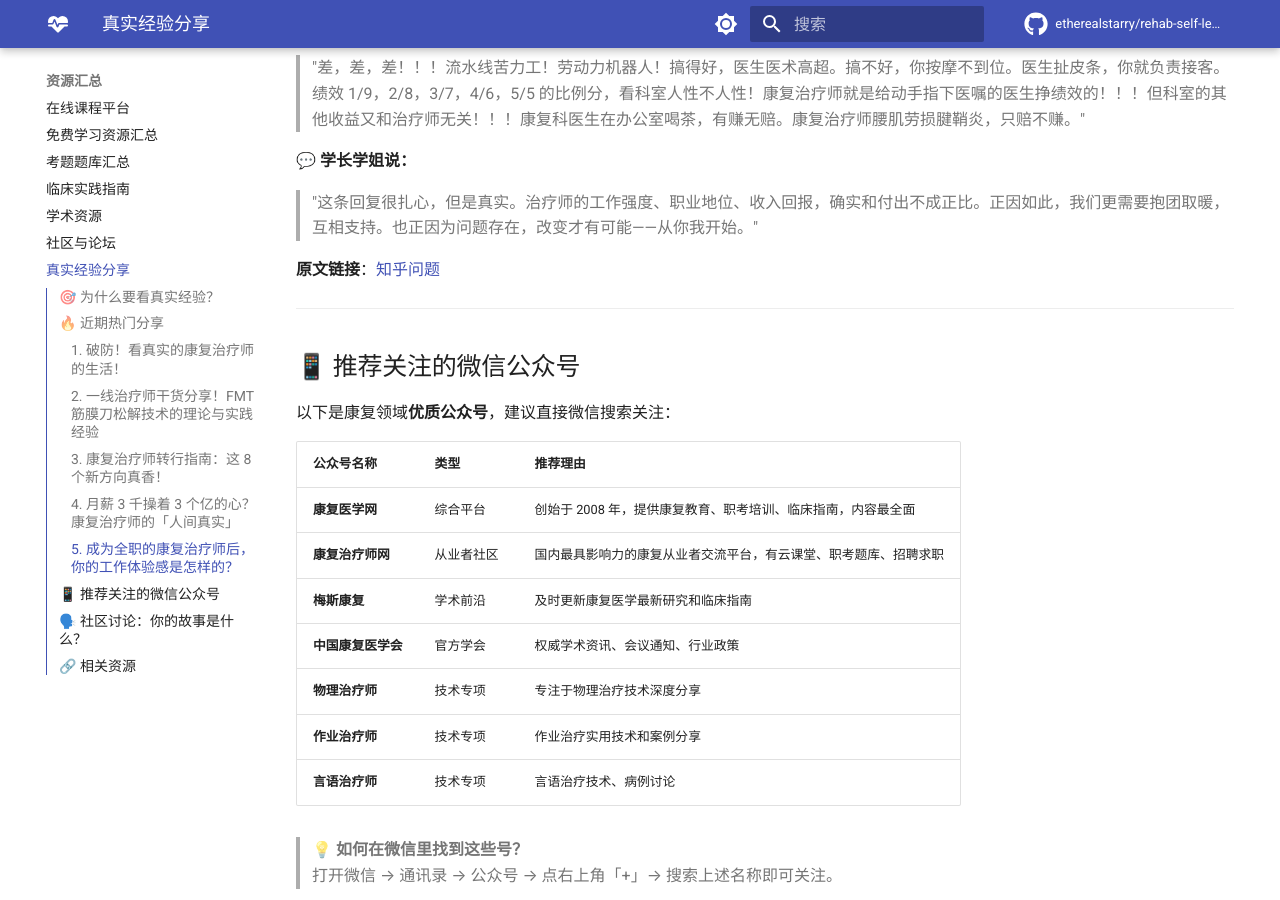
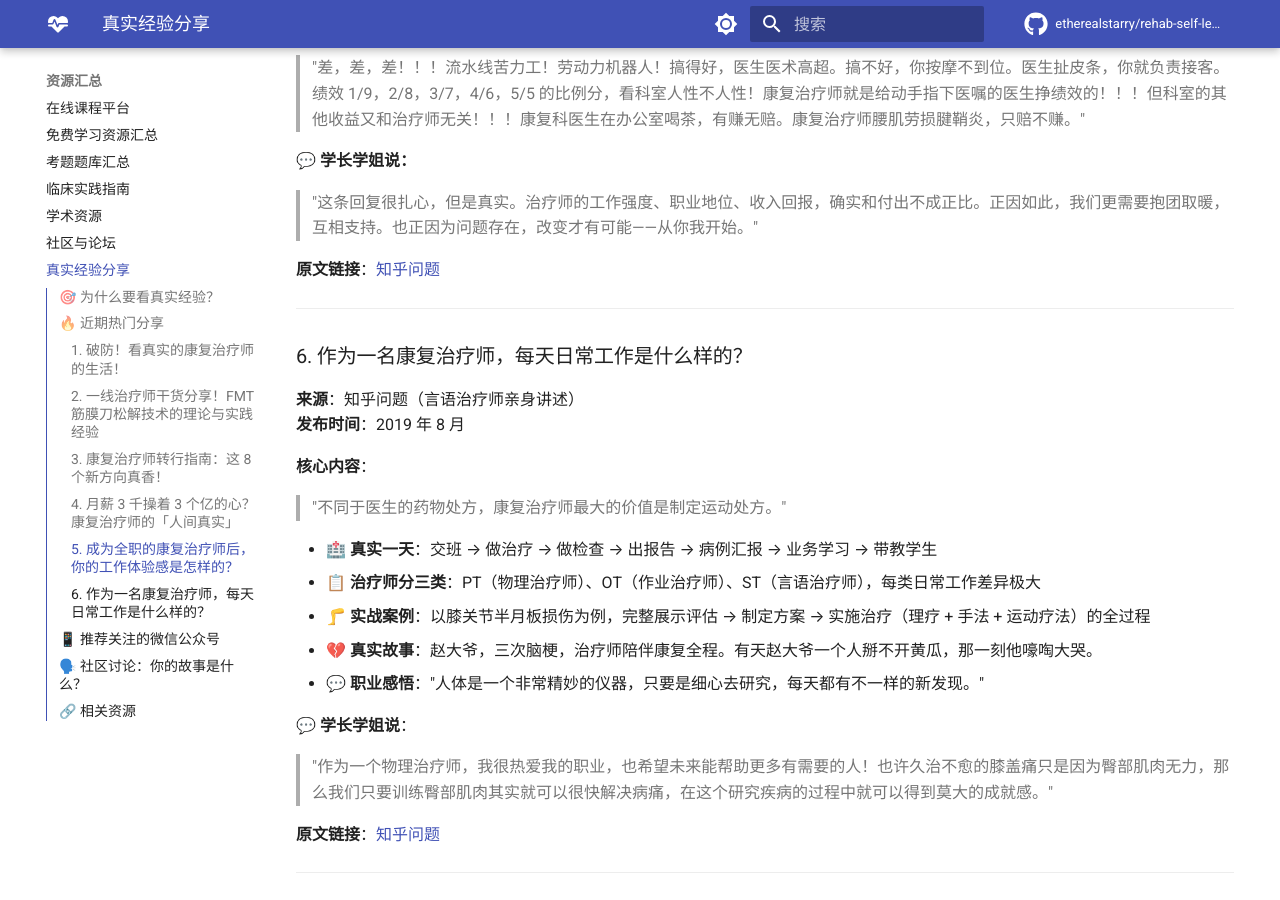
Before and after one commit to etherealstarry/rehab-self-learning, an MkDocs documentation site: the page built from docs/resources/community_voices.md, in a window 1280 px wide and 900 px high, scrolled down 3359 px. Built offline with MkDocs 1.6.1 and Material for MkDocs 9.7.7, drawn with Linux system fonts in a browser that asks for light colours; comment, search, counter and statistics services are not loaded; the version menu is left out.

Commit message:
feat: 继续丰富「真实经验分享」页面
- 新增 item #6：知乎「作为一名康复治疗师，每天日常工作是什么样的？」
- 言语治疗师亲身讲述：一天的真实工作流程
- 包含实战案例（膝关节半月板损伤完整评估治疗流程）
- 包含真实故事（赵大爷三次脑梗的康复历程）
- 包含职业感悟和热爱宣言
- community_voices.md 目前已有 6 篇真实经验文章

```diff
--- a/docs/resources/community_voices.md
+++ b/docs/resources/community_voices.md
@@ -138,6 +138,29 @@
 
 ---
 
+### 6. 作为一名康复治疗师，每天日常工作是什么样的？
+
+**来源**：知乎问题（言语治疗师亲身讲述）
+**发布时间**：2019 年 8 月
+
+**核心内容**：
+
+> "不同于医生的药物处方，康复治疗师最大的价值是制定运动处方。"
+
+- 🏥 **真实一天**：交班 → 做治疗 → 做检查 → 出报告 → 病例汇报 → 业务学习 → 带教学生
+- 📋 **治疗师分三类**：PT（物理治疗师）、OT（作业治疗师）、ST（言语治疗师），每类日常工作差异极大
+- 🦵 **实战案例**：以膝关节半月板损伤为例，完整展示评估 → 制定方案 → 实施治疗（理疗 + 手法 + 运动疗法）的全过程
+- 💔 **真实故事**：赵大爷，三次脑梗，治疗师陪伴康复全程。有天赵大爷一个人掰不开黄瓜，那一刻他嚎啕大哭。
+- 💬 **职业感悟**："人体是一个非常精妙的仪器，只要是细心去研究，每天都有不一样的新发现。"
+
+**💬 学长学姐说**：
+
+> "作为一个物理治疗师，我很热爱我的职业，也希望未来能帮助更多有需要的人！也许久治不愈的膝盖痛只是因为臀部肌肉无力，那么我们只要训练臀部肌肉其实就可以很快解决病痛，在这个研究疾病的过程中就可以得到莫大的成就感。"
+
+**原文链接**：[知乎问题](https://www.zhihu.com/question/339381604)
+
+---
+
 ## 📱 推荐关注的微信公众号
 
 以下是康复领域**优质公众号**，建议直接微信搜索关注：
```
